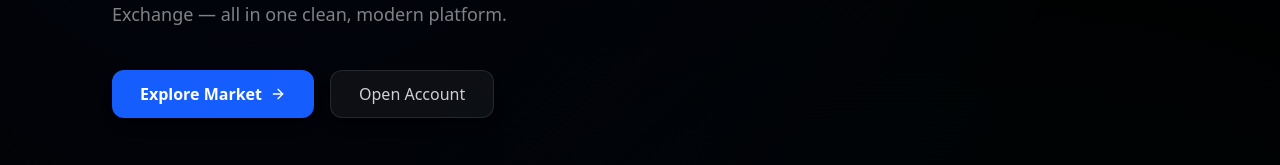
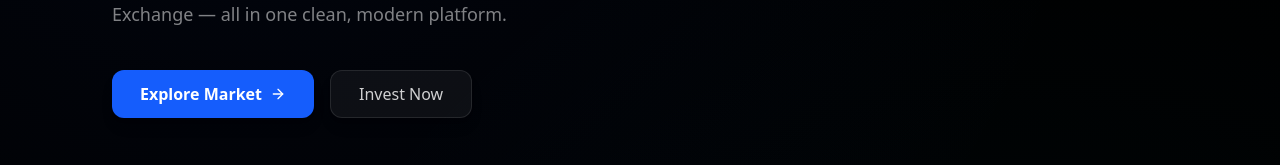
Before and after one commit to Mohammed-Faizzzz/kwatcha-fe, a Next.js app: page / in a window 1280 px wide. Shown: the part 345-510 px from the top of the page. Built offline with nearby package versions, Linux system fonts and the light colour scheme; no server answers; a web font is replaced by a local one.

Commit message:
Add Change to 'get started'

```diff
--- a/app/page.tsx
+++ b/app/page.tsx
@@ -96,7 +96,7 @@ export default function LandingPage() {
               onClick={() => router.push("/pages/AccountCreationPage")}
               className="border border-white/10 bg-white/5 hover:bg-white/10 text-white/80 font-medium px-7 rounded-xl transition-all"
             >
-              Open Account
+              Invest Now
             </Button>
           </div>
         </div>
```
